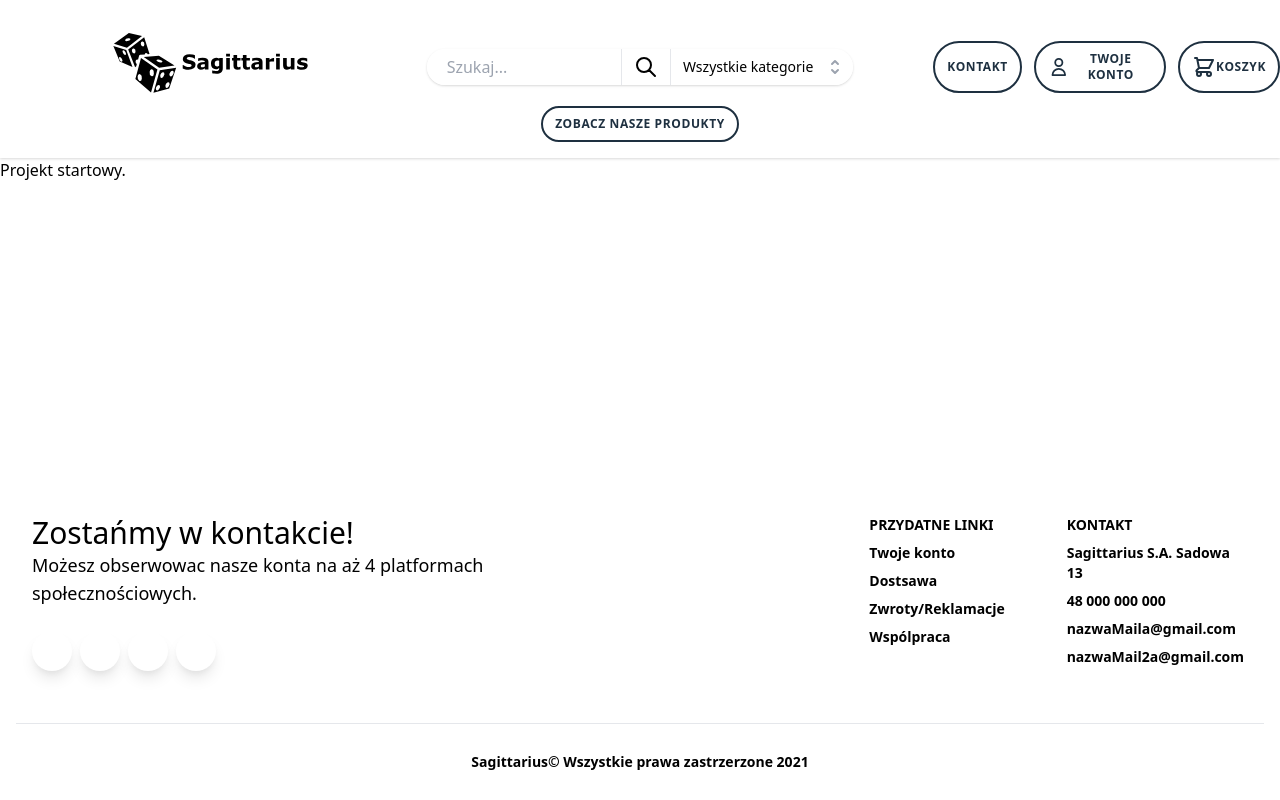
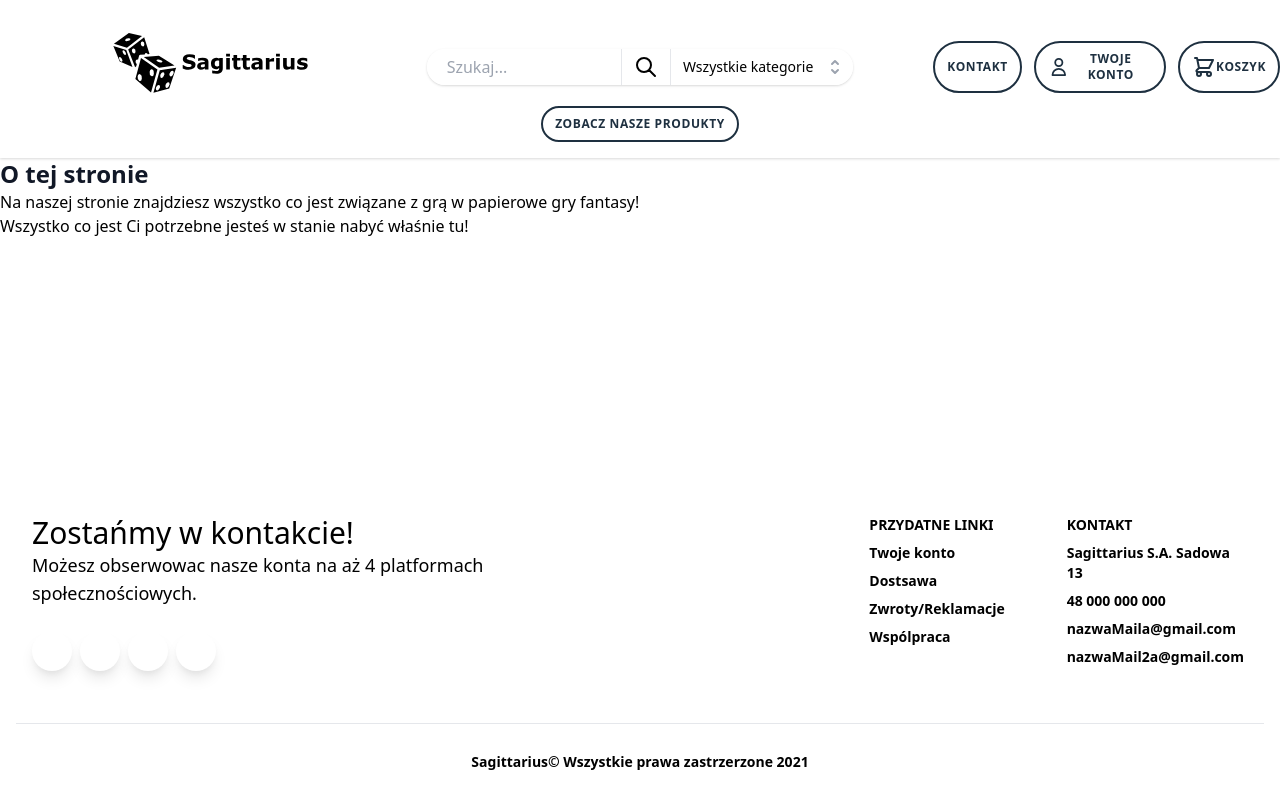
Before and after one commit to Lorn-Hukka/IO, a Next.js app: page / in a window 1280 px wide. Built offline with nearby package versions, Linux system fonts and the light colour scheme.

Commit message:
Dodanie do strony głównej sekcji "O tej stronie"

```diff
--- a/pages/index.js
+++ b/pages/index.js
@@ -1,5 +1,13 @@
 export default function Home() {
   return (
-    <h1>Projekt startowy.</h1>
+    <div className="container mx-auto">
+      <div className="container flex flex-wrap">
+        <div>
+          <h1 className="text-gray-900 text-2xl font-bold">O tej stronie</h1>
+          <span>Na naszej stronie znajdziesz wszystko co jest związane z grą w papierowe gry fantasy! <br/>
+          Wszystko co jest Ci potrzebne jesteś w stanie nabyć właśnie tu!</span>
+        </div>
+      </div>
+    </div>
   )
 }
```
